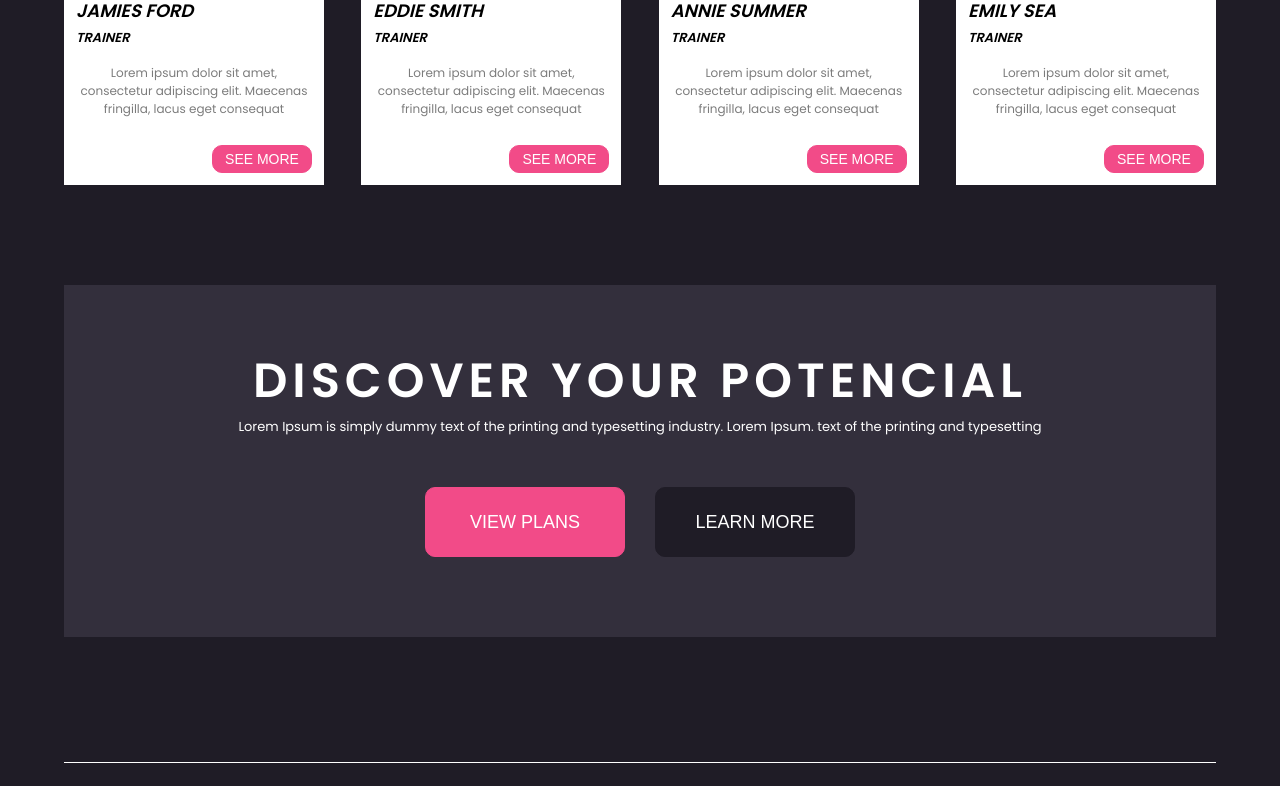
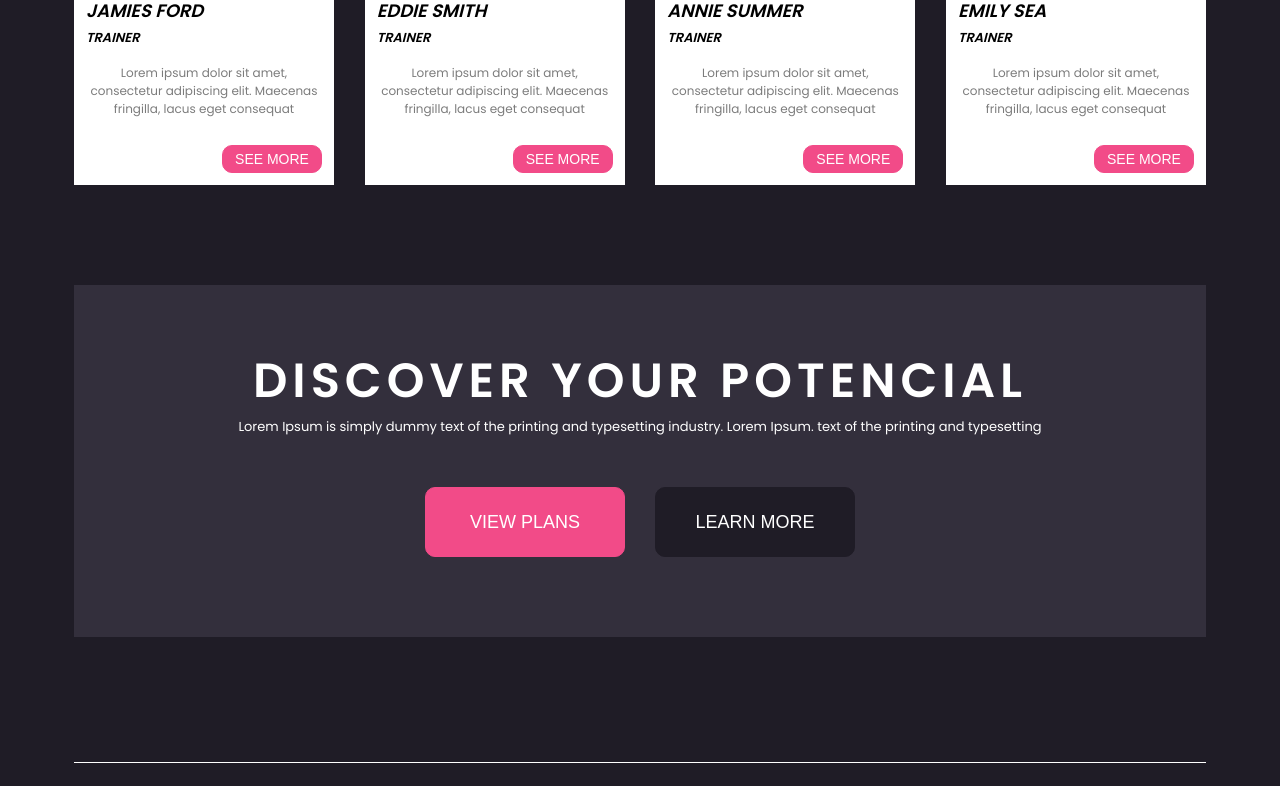
Before and after one commit to guzeradimazz/React-Workout-Web-App, a React (Create React App) app: page / in a window 1280 px wide. Shown: the part 1592-2378 px from the top of the page. Built offline with nearby package versions, Linux system fonts and the light colour scheme.

Commit message:
debug session

```diff
--- a/src/styles/App.css
+++ b/src/styles/App.css
@@ -3,6 +3,10 @@
     padding:0;
     list-style:none;
     box-sizing:border-box;
+}
+#root{
+  padding-left: 10px;
+  padding-right: 10px;
 }
 html{
     overflow-x: hidden !important;
```
